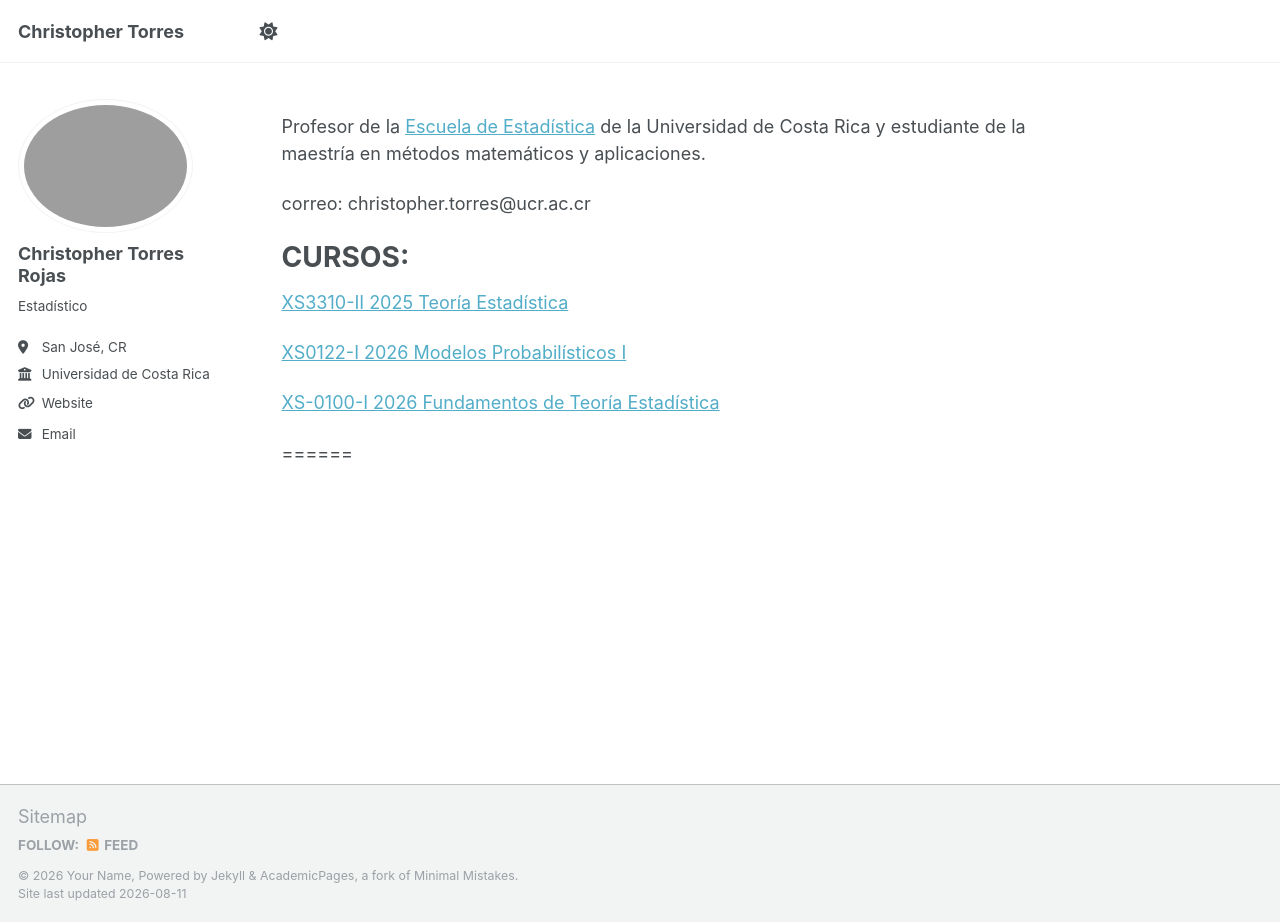
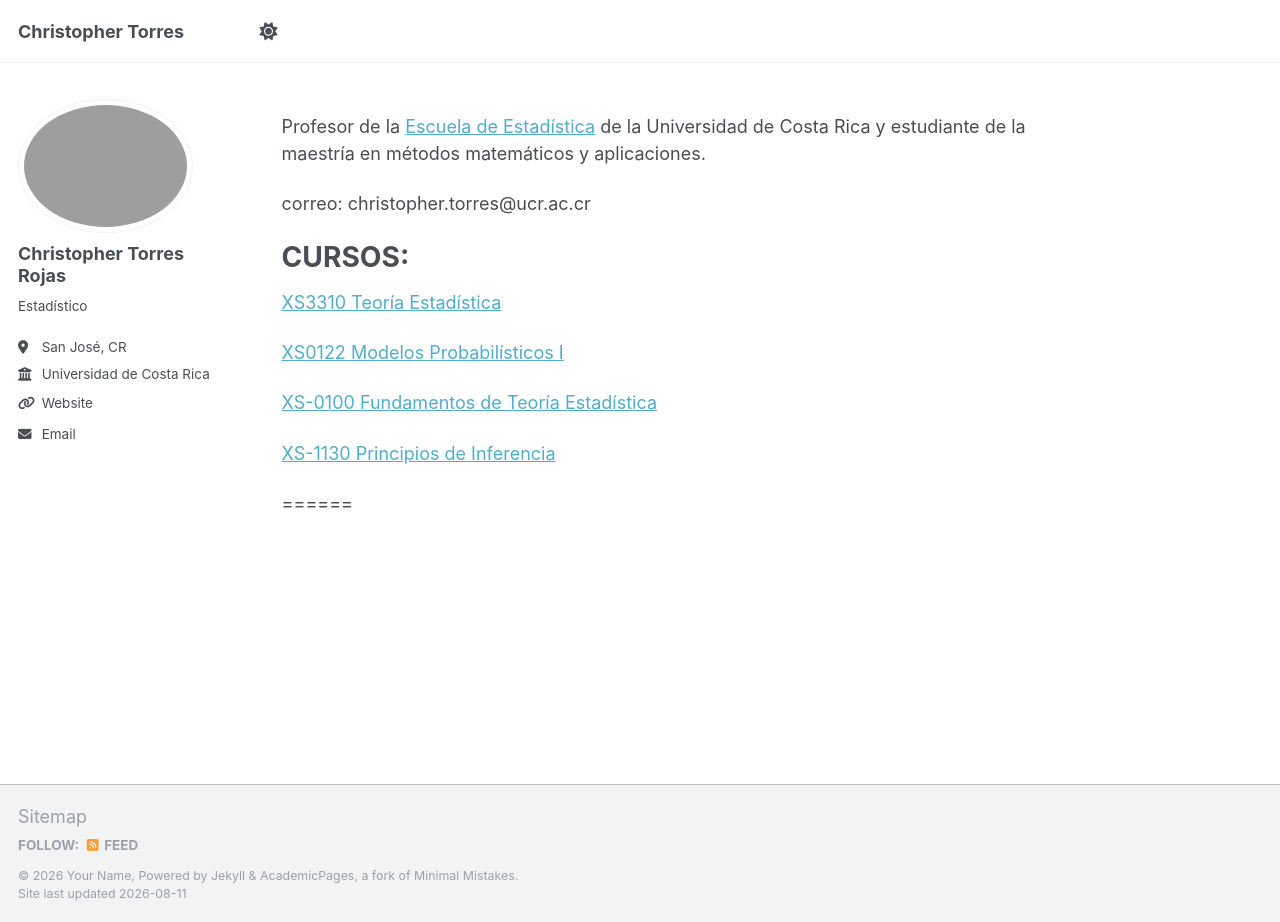
Before and after one commit to Christopher-TR/Christopher-TR.github.io, a Jekyll site: the page built from _pages/about.md, in a window 1280 px wide and 922 px high. Built offline with Jekyll 4.4.1, drawn with Linux system fonts in a browser that asks for light colours; a script that is not in the unit is left out.

Commit message:
Update course titles and links in about.md

```diff
--- a/_pages/about.md
+++ b/_pages/about.md
@@ -13,10 +13,12 @@ correo: christopher.torres@ucr.ac.cr
 
 CURSOS:
 ======
-[XS3310-II 2025 Teoría Estadística](https://christopher-TR.github.io/XS3310-II_2025/)
+[XS3310 Teoría Estadística](https://christopher-TR.github.io/XS3310-II_2025/)
 
-[XS0122-I 2026 Modelos Probabilísticos I](https://christopher-tr.github.io/XS0122-II_2025/)
+[XS0122 Modelos Probabilísticos I](https://christopher-tr.github.io/XS0122-II_2025/)
 
-[XS-0100-I 2026 Fundamentos de Teoría Estadística](https://christopher-tr.github.io/XS0100-I_2026/)
+[XS-0100 Fundamentos de Teoría Estadística](https://christopher-tr.github.io/XS0100-I_2026/)
+
+[XS-1130 Principios de Inferencia](https:google.com)
 
 ======
```
